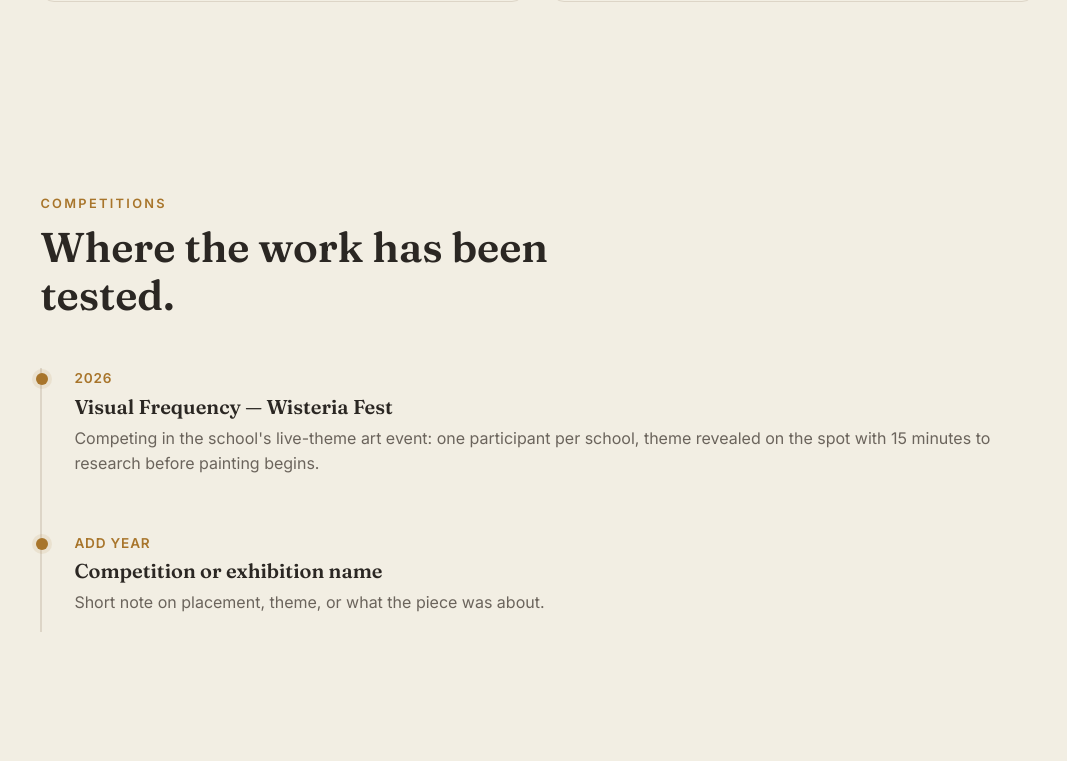
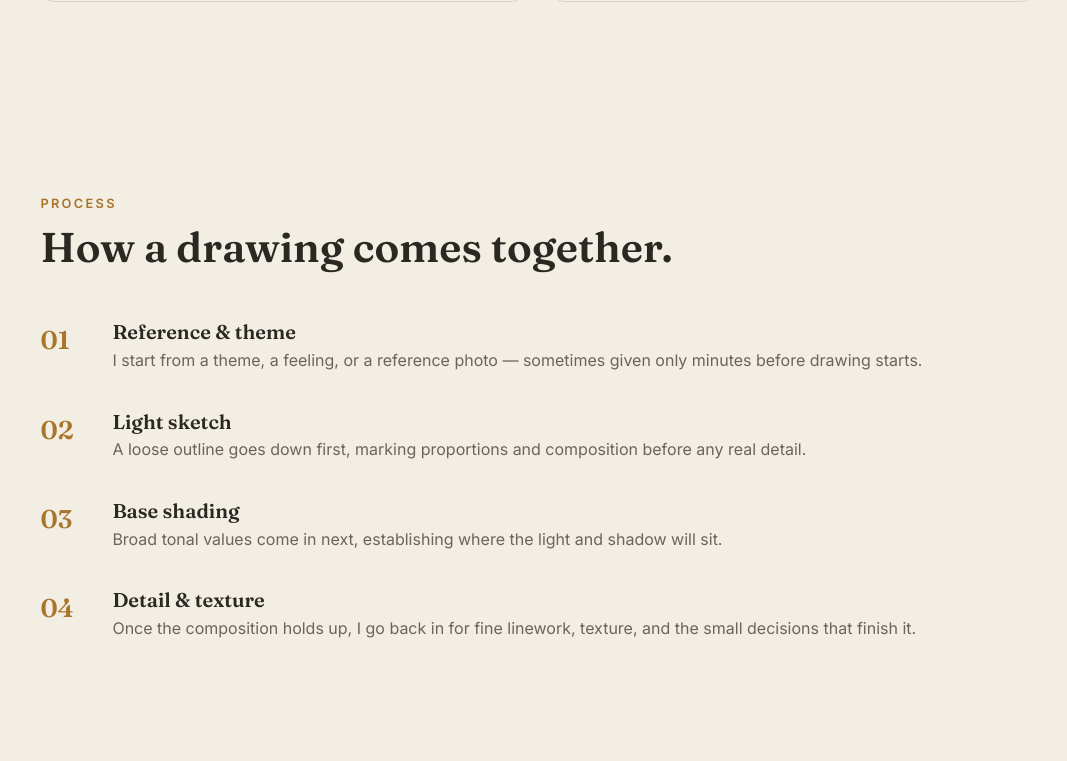
Before and after one commit to sashasketch/Sasha, a plain HTML site: page index.html in a window 1280 px wide. Shown: the part 3539-4300 px from the top of the page, without its empty margins (102-1169 px from the left). Drawn offline with Linux system fonts and the light colour scheme.

Commit message:
Remove competitions section and update Instagram link

```diff
--- a/index.html
+++ b/index.html
@@ -156,32 +156,6 @@
     </div>
   </section>
 
-  <!-- COMPETITIONS -->
-  <section id="achievements" class="achievements">
-    <div class="section-head reveal">
-      <p class="eyebrow">Competitions</p>
-      <h2>Where the work has been tested.</h2>
-    </div>
-    <ol class="timeline">
-      <li class="timeline-item reveal">
-        <div class="timeline-mark"></div>
-        <div class="timeline-body">
-          <p class="timeline-date">2026</p>
-          <h3>Visual Frequency — Wisteria Fest</h3>
-          <p>Competing in the school's live-theme art event: one participant per school, theme revealed on the spot with 15 minutes to research before painting begins.</p>
-        </div>
-      </li>
-      <li class="timeline-item reveal">
-        <div class="timeline-mark"></div>
-        <div class="timeline-body">
-          <p class="timeline-date">Add year</p>
-          <h3>Competition or exhibition name</h3>
-          <p>Short note on placement, theme, or what the piece was about.</p>
-        </div>
-      </li>
-    </ol>
-  </section>
-
   <!-- PROCESS -->
   <section id="process" class="process">
     <div class="section-head reveal">
@@ -285,9 +259,9 @@
     </div>
     <div class="contact-grid">
       <div class="contact-social reveal">
-        <a href="https://www.instagram.com/sasha.art24" target="_blank" rel="noopener" class="social-link">
+        <a href="https://www.instagram.com/saznora?igsh=bHFtZXQza3libG84" target="_blank" rel="noopener" class="social-link">
           <span class="social-icon" data-icon="instagram" aria-hidden="true"></span>
-          Instagram — @sasha.art24
+          Instagram — @saznora
         </a>
         <a href="mailto:varoonkarthikrk@gmail.com" class="social-link">
           <span class="social-icon" data-icon="email" aria-hidden="true"></span>
```
